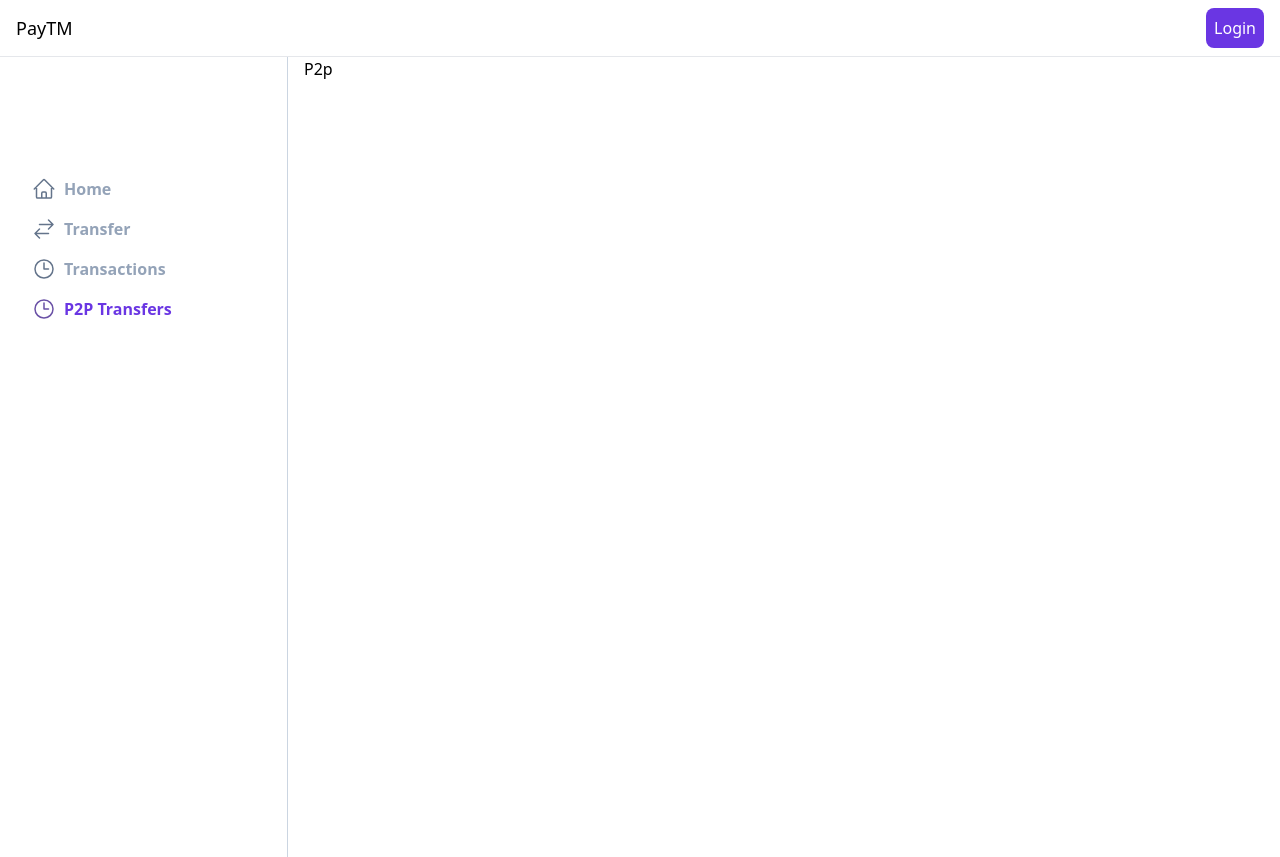
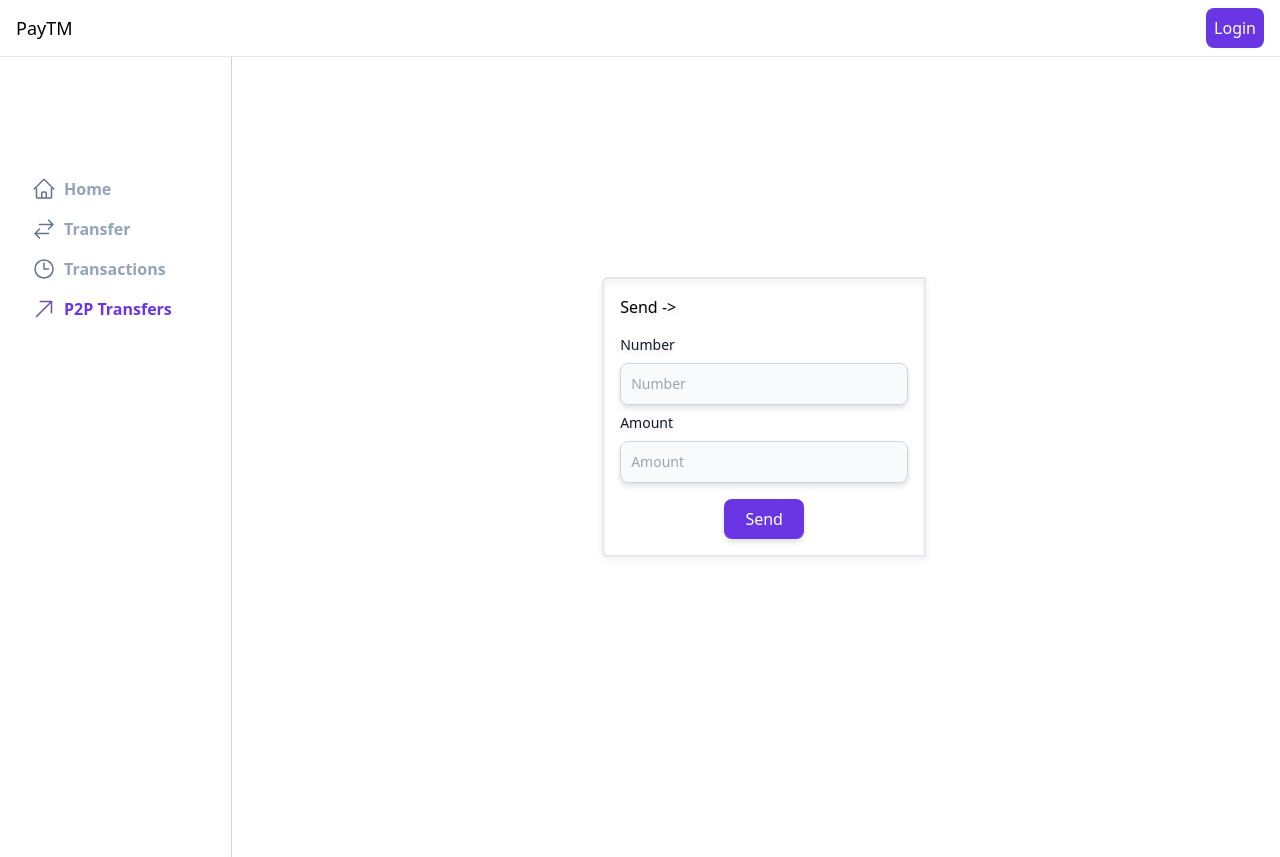
Before and after one commit to Vinayakpandey286/Wallet_Turborepo, a Next.js app in the folder apps/user-app/: page /P2P in a window 1280 px wide. Built offline with nearby package versions, Linux system fonts and the light colour scheme; no server answers.

Commit message:
added P2P Transfer UI

```diff
--- a/apps/user-app/app/(dashboard)/P2P/page.tsx
+++ b/apps/user-app/app/(dashboard)/P2P/page.tsx
@@ -1,3 +1,7 @@
+import { SendCard } from "../../../components/SendCard";
+
 export default function(){
-    return <div>P2p</div>
+    return <div className="w-full">
+    <SendCard/>
+    </div>
 }
--- a/apps/user-app/app/(dashboard)/layout.tsx
+++ b/apps/user-app/app/(dashboard)/layout.tsx
@@ -1,5 +1,4 @@
 import { SidebarItem } from "../../components/SidebarItem";
-
 
 export default function Layout({
   children,
@@ -23,7 +22,7 @@ export default function Layout({
           />
           <SidebarItem
             href={"/P2P"}
-            icon={<TransactionsIcon />}
+            icon={<P2PTransferIcon />}
             title="P2P Transfers"
           />
         </div>
@@ -48,6 +47,24 @@ function HomeIcon() {
         stroke-linecap="round"
         stroke-linejoin="round"
         d="m2.25 12 8.954-8.955c.44-.439 1.152-.439 1.591 0L21.75 12M4.5 9.75v10.125c0 .621.504 1.125 1.125 1.125H9.75v-4.875c0-.621.504-1.125 1.125-1.125h2.25c.621 0 1.125.504 1.125 1.125V21h4.125c.621 0 1.125-.504 1.125-1.125V9.75M8.25 21h8.25"
+      />
+    </svg>
+  );
+}
+function P2PTransferIcon() {
+  return (
+    <svg
+      xmlns="http://www.w3.org/2000/svg"
+      fill="none"
+      viewBox="0 0 24 24"
+      stroke-width="1.5"
+      stroke="currentColor"
+      className="size-6"
+    >
+      <path
+        stroke-linecap="round"
+        stroke-linejoin="round"
+        d="m4.5 19.5 15-15m0 0H8.25m11.25 0v11.25"
       />
     </svg>
   );
--- a/apps/user-app/components/AddMoneyCard.tsx
+++ b/apps/user-app/components/AddMoneyCard.tsx
@@ -26,7 +26,7 @@ export const AddMoney = () => {
   const [amount, setAmount] = useState(0);
 
   return (
-    <Card title="Add Money">
+    <Card title="Add Money" className="border-2 rounded-s-md border-black-700 drop-shadow-md p-4">
       <div className="w-full">
         <TextInput
           label={"Amount"}
--- a/apps/user-app/components/BalanceCard.tsx
+++ b/apps/user-app/components/BalanceCard.tsx
@@ -8,7 +8,7 @@ export const BalanceCard = ({
   locked: number;
 }) => {
   return (
-    <Card title={"Balance"}>
+    <Card title={"Balance"} className="border-2 rounded-s-md border-black-700 drop-shadow-md p-4">
       <div className="flex justify-between border-b border-slate-300 pb-2">
         <div>Unlocked balance</div>
         <div>{amount / 100} INR</div>
--- a/apps/user-app/components/OnRampTransactions.tsx
+++ b/apps/user-app/components/OnRampTransactions.tsx
@@ -18,7 +18,7 @@ export const OnRampTransactions = ({
     );
   }
   return (
-    <Card title="Recent Transactions">
+    <Card title="Recent Transactions" className="border-2 rounded-s-md border-black-700 drop-shadow-md p-4">
       <div className="pt-2">
         {transactions.map((t) => (
           <div className="flex justify-between">
--- /dev/null
+++ b/apps/user-app/components/SendCard.tsx
@@ -0,0 +1,44 @@
+"use client";
+import { Button } from "@repo/ui/button";
+import { Card } from "@repo/ui/card";
+import { Center } from "@repo/ui/center";
+import { TextInput } from "@repo/ui/textinput";
+import { useState } from "react";
+
+export function SendCard() {
+  const [number, setNumber] = useState("");
+  const [amount, setAmount] = useState("");
+
+  return (
+    <div className="h-[90vh]">
+      <Center>
+        <Card title="Send" className="border-2 rounded-s-md border-black-700 drop-shadow-md p-4 ">
+          <div className="min-w-72 pt-2">
+            <TextInput
+              placeholder={"Number"}
+              label="Number"
+              onChange={(value) => {
+                setNumber(value);
+              }}
+            />
+            <TextInput
+              placeholder={"Amount"}
+              label="Amount"
+              onChange={(value) => {
+                setAmount(value);
+              }}
+            />
+            <div className="pt-4 flex justify-center">
+              <Button
+                className="bg-[#6a36e3] text-white p-2 rounded-lg w-[5rem]"
+                onClick={() => {}}
+              >
+                Send
+              </Button>
+            </div>
+          </div>
+        </Card>
+      </Center>
+    </div>
+  );
+}
--- a/packages/ui/src/card.tsx
+++ b/packages/ui/src/card.tsx
@@ -10,16 +10,11 @@ export function Card({
   href?: string;
 }): JSX.Element {
   return (
-    <a
-      className={className}
-      // href={`${href}?utm_source=create-turbo&utm_medium=basic&utm_campaign=create-turbo"`}
-      rel="noopener noreferrer"
-      target="_blank"
-    >
+    <div className={className}>
       <h2>
         {title} <span>-&gt;</span>
       </h2>
       <div>{children}</div>
-    </a>
+    </div>
   );
 }
```
